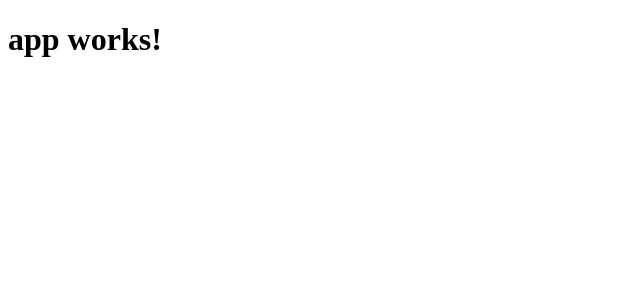
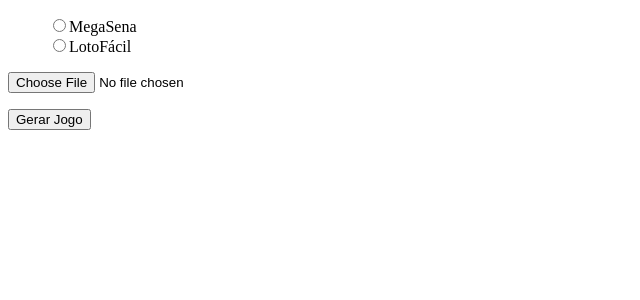
Before and after one commit to FabioFake/gerador-palpites-loteria, an Angular app: page / in a window 1280 px wide. Shown: the top 300 px of the page, without its empty margins (0-640 px from the left). Built offline with nearby package versions, Linux system fonts and the light colour scheme.

Commit message:
Criação do projeto

```diff
--- a/src/app/app.component.html
+++ b/src/app/app.component.html
@@ -1,3 +1,20 @@
-<h1>
-  {{title}}
-</h1>
+<ul>
+  <li>
+    <input type="radio" value=6 [(ngModel)]="tipoLoteria" />
+    <label>MegaSena </label>
+  </li>
+  <li>
+    <input type="radio" value=15 [(ngModel)]="tipoLoteria" />
+    <label>LotoFácil</label>
+  </li>
+</ul>
+
+<p>
+  <label>{{tipoLoteria}}</label>
+</p>
+<p>
+  <input type="file" (change)="onInputFileChange($event)">
+</p>
+<p>
+  <input type="button" (click)="gerarJogo($event)" value="Gerar Jogo">
+</p>
--- a/src/app/app.component.ts
+++ b/src/app/app.component.ts
@@ -1,4 +1,8 @@
 import { Component } from '@angular/core';
+
+import { LeitorResultadosService } from './gerador-resultado/leitor-resultados.service';
+import { TipoLoteriaEnum } from './utils/tipo-loteria.enum';
+import { MontadorResultadoMegasenaService } from './gerador-resultado/montador-resultado/montador-resultado-megasena.service';
 
 @Component({
   selector: 'app-root',
@@ -6,5 +10,30 @@
   styleUrls: ['./app.component.css']
 })
 export class AppComponent {
-  title = 'app works!';
+
+  public tipoLoteria: number;
+
+  private arquivoResultados: File;
+
+  public constructor(private leitorResultadosService: LeitorResultadosService,
+    private montadorResultadoMegasenaService: MontadorResultadoMegasenaService) {
+
+  }
+
+  public onInputFileChange(evt: any): void {
+    this.arquivoResultados = evt.target.files[0];
+    console.log(this.arquivoResultados.name);
+  }
+
+  public gerarJogo(evt: any) {
+    console.log("GERAR JOGO !!!!", TipoLoteriaEnum.MEGASENA, this.tipoLoteria);
+
+    //TODO Utilizar Map para definição da estratégia
+    if (TipoLoteriaEnum.MEGASENA == this.tipoLoteria) {
+      //TODO LIGAR AMPULHETA
+      this.leitorResultadosService.carregarResultados(this.arquivoResultados,
+          this.montadorResultadoMegasenaService);
+    }
+
+  }
 }
--- /dev/null
+++ b/src/app/gerador-resultado/leitor-resultados.service.ts
@@ -0,0 +1,23 @@
+import { Injectable } from '@angular/core';
+
+import { MontadorResultadoInterface } from './montador-resultado/montador-resultado.interface';
+
+@Injectable()
+export class LeitorResultadosService {
+
+    private montadorResultado: MontadorResultadoInterface;
+
+    constructor() { }
+
+    public carregarResultados(arquivo: File, montadorResultado: MontadorResultadoInterface):void{
+        this.montadorResultado = montadorResultado;
+        this.lerArquivo(arquivo);
+    }
+
+    protected lerArquivo(arquivo: File){
+        console.log('LER AQUIVO = ', arquivo);
+    }
+
+
+
+}
--- /dev/null
+++ b/src/app/gerador-resultado/montador-resultado/montador-resultado-megasena.service.ts
@@ -0,0 +1,14 @@
+import { Injectable } from '@angular/core';
+
+import { MontadorResultadoInterface} from './montador-resultado.interface';
+
+@Injectable()
+export class MontadorResultadoMegasenaService implements MontadorResultadoInterface{
+
+
+    constructor() { }
+
+    adicionarResultado(textoResuldao: string): void {
+        console.log(' ADICIONAR RESULTADO');
+    }
+}
--- /dev/null
+++ b/src/app/utils/tipo-loteria.enum.ts
@@ -0,0 +1,4 @@
+export enum TipoLoteriaEnum{
+    MEGASENA = 6,
+    LOTOFACIL = 15
+}
--- a/src/styles.css
+++ b/src/styles.css
@@ -1 +1,4 @@
 /* You can add global styles to this file, and also import other style files */
+ul{
+    list-style-type: none
+}
```
Also changed, not shown: src/app/app.module.ts (+8 -1 lines), src/app/gerador-resultado/montador-resultado/montador-resultado.interface.ts (added, +7 -0 lines).
